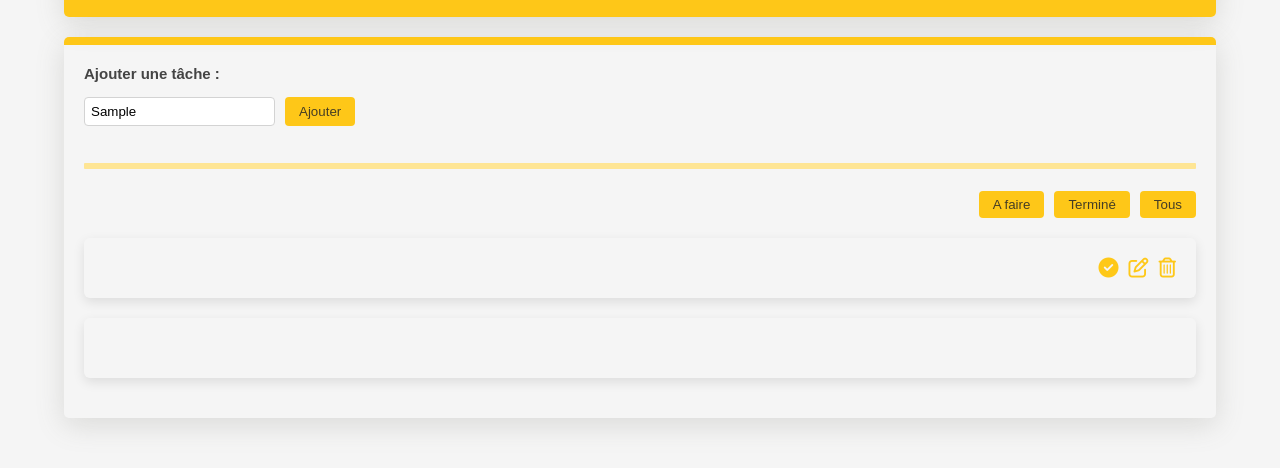
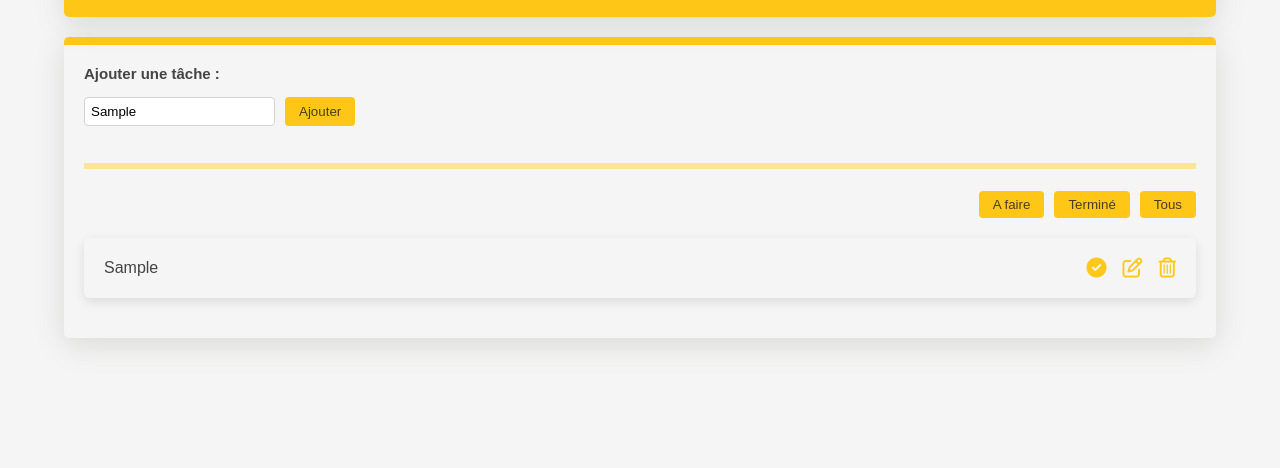
Before and after one commit to Nelnaji/TodoList, a plain HTML site: page index.html in a window 1280 px wide. Both pictures are taken after typing "Sample" into the empty fields and a click on the button "Ajouter". Shown: the part 132-600 px from the top of the page. Drawn offline with Linux system fonts and the light colour scheme.

Commit message:
je bugggg trop là

```diff
--- a/index.html
+++ b/index.html
@@ -32,14 +32,7 @@
         <button class="btn">Terminé</button>
         <button class="btn">Tous</button>
       </nav>
-      <div class="task">
-        <p></p>
-        <div class="icons">
-          <i class="fa-solid fa-circle-check icon"></i>
-          <i class="fa-regular fa-pen-to-square icon"></i>
-          <i class="fa-regular fa-trash-can icon"></i>
-        </div>
-      </div>
+
     </main>
   </div>
 </body>
--- a/public/css/style.css
+++ b/public/css/style.css
@@ -112,17 +112,21 @@ nav {
 /* styling des icones */
 .icons {
     display: flex;
-    gap: 1rem;
+    gap: 1.6rem;
 }
 
 .icon {
     color: hsla(46, 100%, 50%, 0.903);
     font-size: 2rem;
     transition: .1s;
-
 }
 
 .icon:hover {
     color: hsla(46, 100%, 77%, 0.903);
     cursor: pointer;
 }
+
+p {
+    font-size: 1.6rem;
+    color: rgba(39, 39, 39, 0.863);
+}
--- a/public/js/main.js
+++ b/public/js/main.js
@@ -3,26 +3,74 @@ let body = document.body;
 
 let btnAdd = document.querySelector('#add-btn'); // btn Ajouter
 
+let main = document.querySelector('main');
+
+let tasksArray = [];
+
+// fonction check
+
+const taskCompleted = function (button, div) {
+    button.addEventListener('click', function () {
+        if (div.style.backgroundColor == "") {
+            div.style.backgroundColor = "rgb(146, 255, 91)";
+        } else {
+            div.style.backgroundColor = ""
+        }
+    })
+}
 
 
-let main = document.querySelector('main');
 
 
-let textTask = document.querySelector('.main-input').value;
 
-btnAdd.addEventListener('click', () => {
+btnAdd.addEventListener('click', function () {
+
+
     let task = document.createElement("div"); //Correspond a l'element qui vas être ajouter
+    main.appendChild(task); //j'ajoute l'element au main
     task.classList.add('task'); //Je donne la classe task qui contient le styling.
-    main.appendChild(task); //j'ajoute l'element au main
+    let textTask = document.querySelector('.input-field').value;
+    let paragraphe = document.createElement('p');
+
+
     // creation des icones
-    let paragraphe = document.createElement('p');
     let icons = document.createElement('div');
-    icons.classListAdd('icons');
-    // ajout de paragraphe et icons dans task
+    icons.classList.add('icons');
+
+
+    let taskEdit = document.createElement('i');
+    let taskComplete = document.createElement('i');
+    let taskDelete = document.createElement('i');
+
+
+
+
+    // implementation des icones
+    icons.appendChild(taskComplete);
+    icons.appendChild(taskEdit);
+    icons.appendChild(taskDelete);
+
+    // ajout des icones et paragraphe dans task
+
+    paragraphe.innerText = textTask;
+
     task.appendChild(paragraphe);
     task.appendChild(icons);
 
-    let taskDelete = document.createElement('i');
-    let taskEdit = document.createElement('i');
-    let taskComplete = document.createElement('i');
+    // ajouter dans le paragraphe le text de l'input
+
+
+
+    taskComplete.classList.add('fa-solid', 'fa-circle-check', 'icon', 'task-complete');
+    taskEdit.classList.add('fa-regular', 'fa-pen-to-square', 'icon', 'task-edit');
+    taskDelete.classList.add('fa-regular', 'fa-trash-can', 'icon', 'task-delete');
+
+
+    tasksArray.push(task)
+
+    let btnTaskComplete = document.querySelector('.task-complete');
+    taskCompleted(btnTaskComplete, task)
+
+
+    console.log(tasksArray)
 });
```
